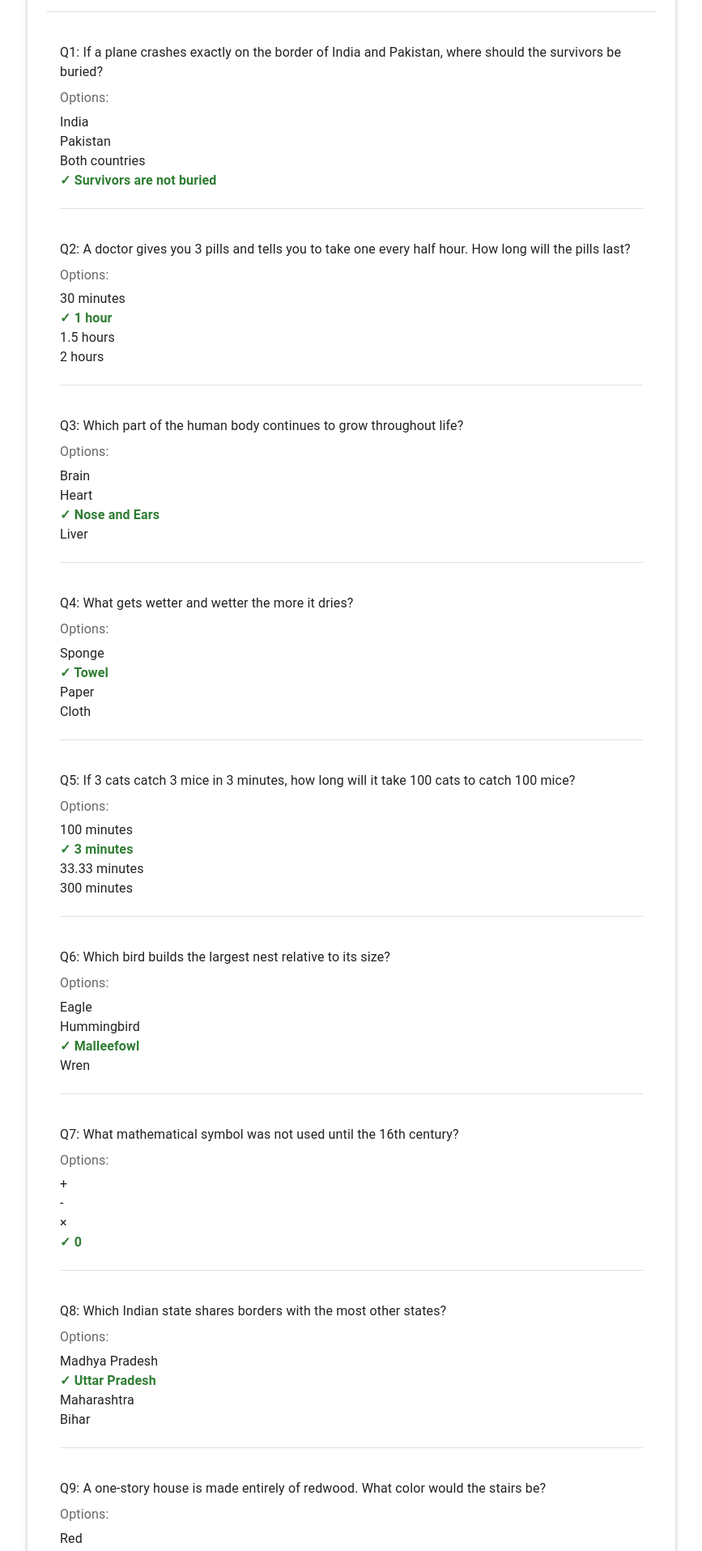
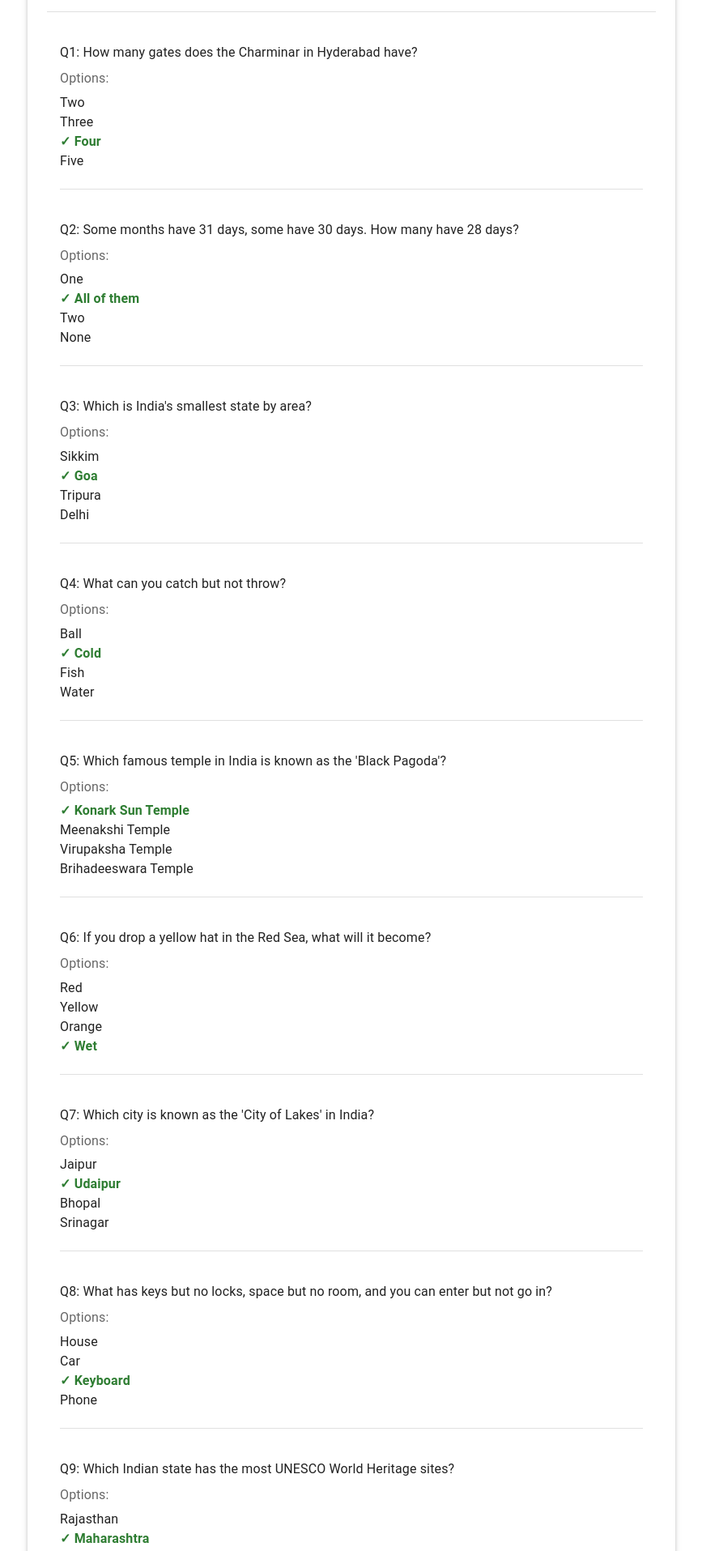
Before and after one commit to souravsouru7/jkquiz, a React (Create React App) app: page /results in a window 1280 px wide. Shown: the part 405-2320 px from the top of the page at 81% size, without its empty margins (206-1073 px from the left). Built offline with nearby package versions, Linux system fonts and the light colour scheme.

Commit message:
fefwfwef

```diff
--- a/src/data/questions.js
+++ b/src/data/questions.js
@@ -1,70 +1,70 @@
 export const quizData = {
   easy: [
     {
-      question: "If a plane crashes exactly on the border of India and Pakistan, where should the survivors be buried?",
-      options: ["India", "Pakistan", "Both countries", "Survivors are not buried"],
+      question: "How many gates does the Charminar in Hyderabad have?",
+      options: ["Two", "Three", "Four", "Five"],
+      correct: 2,
+      category: "Indian Places"
+    },
+    {
+      question: "Some months have 31 days, some have 30 days. How many have 28 days?",
+      options: ["One", "All of them", "Two", "None"],
+      correct: 1,
+      category: "Logical"
+    },
+    {
+      question: "Which is India's smallest state by area?",
+      options: ["Sikkim", "Goa", "Tripura", "Delhi"],
+      correct: 1,
+      category: "Indian Places"
+    },
+    {
+      question: "What can you catch but not throw?",
+      options: ["Ball", "Cold", "Fish", "Water"],
+      correct: 1,
+      category: "Logical"
+    },
+    {
+      question: "Which famous temple in India is known as the 'Black Pagoda'?",
+      options: ["Konark Sun Temple", "Meenakshi Temple", "Virupaksha Temple", "Brihadeeswara Temple"],
+      correct: 0,
+      category: "Indian Places"
+    },
+    {
+      question: "If you drop a yellow hat in the Red Sea, what will it become?",
+      options: ["Red", "Yellow", "Orange", "Wet"],
       correct: 3,
       category: "Logical"
     },
     {
-      question: "A doctor gives you 3 pills and tells you to take one every half hour. How long will the pills last?",
-      options: ["30 minutes", "1 hour", "1.5 hours", "2 hours"],
+      question: "Which city is known as the 'City of Lakes' in India?",
+      options: ["Jaipur", "Udaipur", "Bhopal", "Srinagar"],
+      correct: 1,
+      category: "Indian Places"
+    },
+    {
+      question: "What has keys but no locks, space but no room, and you can enter but not go in?",
+      options: ["House", "Car", "Keyboard", "Phone"],
+      correct: 2,
+      category: "Logical"
+    },
+    {
+      question: "Which Indian state has the most UNESCO World Heritage sites?",
+      options: ["Rajasthan", "Maharashtra", "Karnataka", "Uttar Pradesh"],
+      correct: 1,
+      category: "Indian Places"
+    },
+    {
+      question: "What has branches and leaves but no bark?",
+      options: ["Bush", "Library", "Garden", "Forest"],
       correct: 1,
       category: "Logical"
     },
     {
-      question: "Which part of the human body continues to grow throughout life?",
-      options: ["Brain", "Heart", "Nose and Ears", "Liver"],
-      correct: 2,
-      category: "Human Body"
-    },
-    {
-      question: "What gets wetter and wetter the more it dries?",
-      options: ["Sponge", "Towel", "Paper", "Cloth"],
-      correct: 1,
-      category: "Logical"
-    },
-    {
-      question: "If 3 cats catch 3 mice in 3 minutes, how long will it take 100 cats to catch 100 mice?",
-      options: ["100 minutes", "3 minutes", "33.33 minutes", "300 minutes"],
-      correct: 1,
-      category: "Mathematics"
-    },
-    {
-      question: "Which bird builds the largest nest relative to its size?",
-      options: ["Eagle", "Hummingbird", "Malleefowl", "Wren"],
-      correct: 2,
-      category: "Birds"
-    },
-    {
-      question: "What mathematical symbol was not used until the 16th century?",
-      options: ["+", "-", "×", "0"],
-      correct: 3,
-      category: "Mathematics"
-    },
-    {
-      question: "Which Indian state shares borders with the most other states?",
-      options: ["Madhya Pradesh", "Uttar Pradesh", "Maharashtra", "Bihar"],
+      question: "Which famous Indian monument was built first?",
+      options: ["Taj Mahal", "Qutub Minar", "Red Fort", "Hawa Mahal"],
       correct: 1,
       category: "Indian Places"
-    },
-    {
-      question: "A one-story house is made entirely of redwood. What color would the stairs be?",
-      options: ["Red", "Brown", "White", "No stairs in a one-story house"],
-      correct: 3,
-      category: "Logical"
-    },
-    {
-      question: "Which animal's milk is naturally pink?",
-      options: ["Pink Dolphin", "Flamingo", "Hippopotamus", "None of these"],
-      correct: 2,
-      category: "Animals"
-    },
-    {
-      question: "In a standard deck of cards, which king doesn't have a mustache?",
-      options: ["Hearts", "Diamonds", "Spades", "Clubs"],
-      correct: 0,
-      category: "Logical"
     },
     {
       question: "Who is the father of Tam Tam Jashwanth?",
@@ -74,6 +74,18 @@ export const quizData = {
     }
   ],
   intermediate: [
+    {
+      question: "Which Indian state touches the borders of most foreign countries?",
+      options: ["Sikkim", "Arunachal Pradesh", "Uttarakhand", "West Bengal"],
+      correct: 1,
+      category: "Indian Places"
+    },
+    {
+      question: "I am taken from a mine and shut up in a wooden case, from which I am never released, and yet I am used by everyone. What am I?",
+      options: ["Gold", "Diamond", "Coal", "Pencil lead"],
+      correct: 3,
+      category: "Logical"
+    },
     {
       question: "If you divide 30 by half and add 10, what's the answer?",
       options: ["25", "50", "70", "35"],
@@ -149,6 +161,18 @@ export const quizData = {
   ],
   advanced: [
     {
+      question: "Which Indian city was the first to implement an underground metro system?",
+      options: ["Delhi", "Mumbai", "Kolkata", "Chennai"],
+      correct: 2,
+      category: "Indian Places"
+    },
+    {
+      question: "A father's child, a mother's child, but no one's son. Who am I?",
+      options: ["Brother", "Sister", "Daughter", "Cousin"],
+      correct: 2,
+      category: "Logical"
+    },
+    {
       question: "If you have a cube of cheese and make 2 straight cuts, what's the maximum number of pieces you can get?",
       options: ["4", "6", "8", "9"],
       correct: 1,
```
